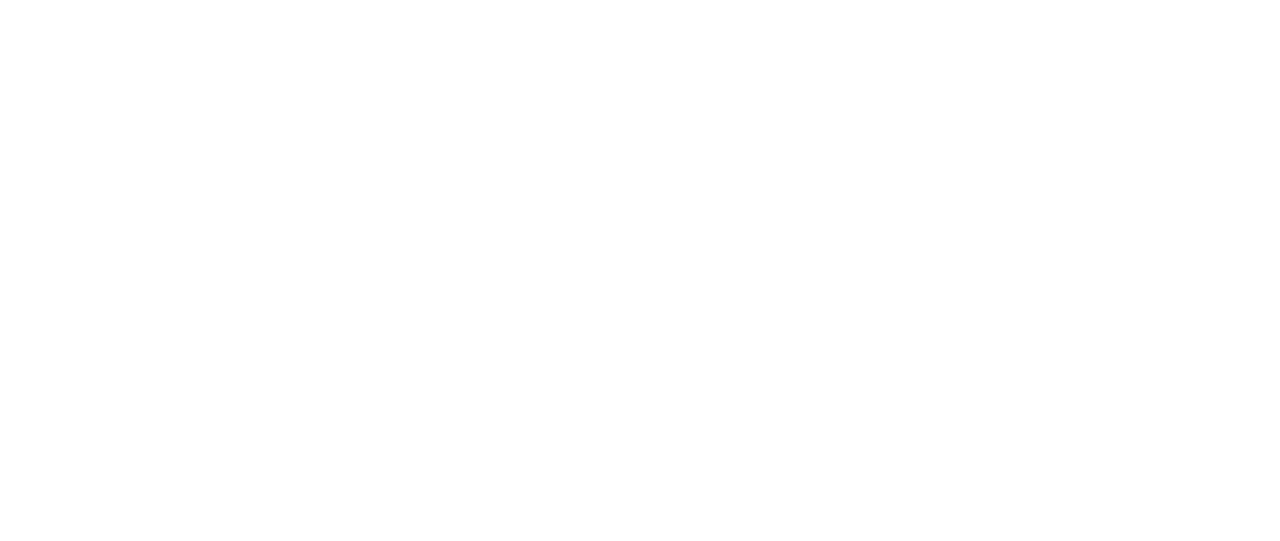
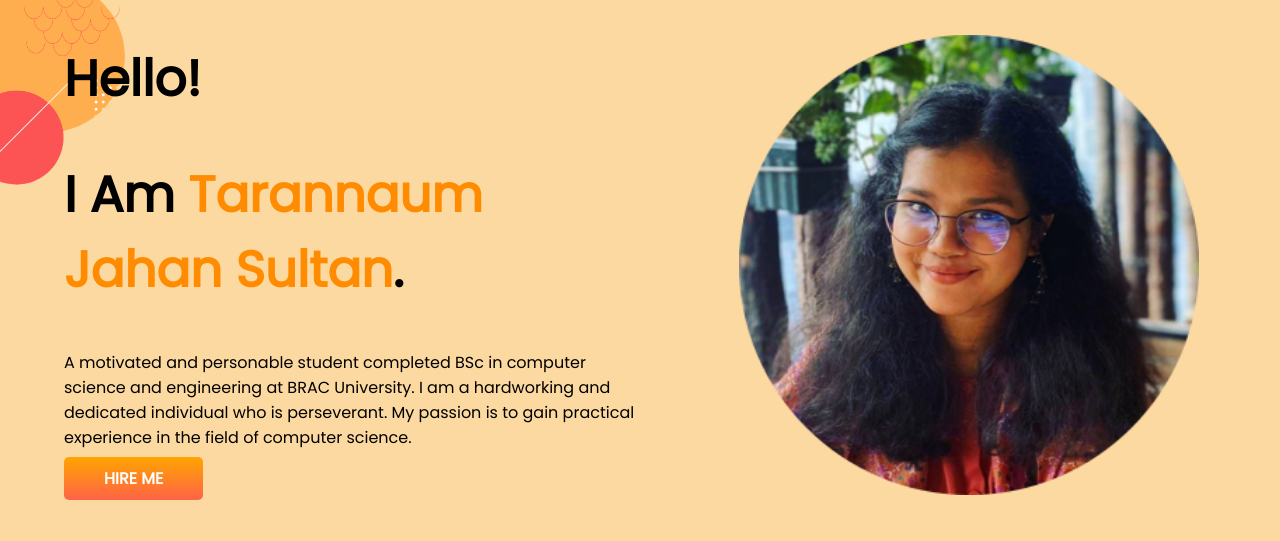
Before and after one commit to TarannaumSultan/portfolio_tarannaum, a plain HTML site: page index.html in a window 1280 px wide. Drawn offline with Linux system fonts and the light colour scheme.

Commit message:
top banner added

```diff
--- a/index.html
+++ b/index.html
@@ -6,11 +6,24 @@
     <meta http-equiv="X-UA-Compatible" content="IE=edge">
     <meta name="viewport" content="width=device-width, initial-scale=1.0">
     <title>Tarannaum Jahan Sultan Portfolio</title>
+    <link rel="preconnect" href="https://fonts.googleapis.com">
+    <link rel="preconnect" href="https://fonts.gstatic.com" crossorigin>
+    <link href="https://fonts.googleapis.com/css2?family=Poppins&display=swap" rel="stylesheet">
     <link rel="stylesheet" href="style.css">
 </head>
 
 <body>
-
+    <section class="top-banner">
+        <div class="half-width">
+            <h1>Hello!</h1>
+            <h1> I Am <span class=" orange-color">Tarannaum Jahan Sultan</span>.</h1>
+            <p>A motivated and personable student completed BSc in computer science and engineering at BRAC University. I am a hardworking and dedicated individual who is perseverant. My passion is to gain practical experience in the field of computer science.</p>
+            <a class='link-button' target="_blank" href=" https://www.linkedin.com/in/tarannaum/ ">HIRE ME</a>
+        </div>
+        <div class="half-width ">
+            <img src="images/ cv_tarannaum.png " alt=" ">
+        </div>
+    </section>
 </body>
 
 </html>
--- a/style.css
+++ b/style.css
@@ -0,0 +1,42 @@
+body {
+    font-family: 'Poppins', sans-serif;
+    background-color: rgb(252, 217, 160);
+    margin: 0px;
+}
+
+h1 {
+    font-size: 50px;
+}
+
+.orange-color {
+    color: rgb(255, 140, 0);
+}
+
+section {
+    display: flex;
+}
+
+.half-width {
+    width: 50%;
+    padding-left: 5%;
+}
+
+.half-width img {
+    width: 80%;
+    padding: 6%;
+}
+
+.link-button {
+    text-decoration: none;
+    background-image: linear-gradient(orange, tomato);
+    padding: 10px 40px;
+    color: white;
+    font-weight: 700;
+    border-radius: 5px;
+}
+
+.top-banner {
+    background-image: url(images/Brown\ Aesthetic\ Group\ Project\ Presentation\ \(1\).png);
+    background-repeat: no-repeat;
+    background-size: 85%;
+}
```
Also changed, not shown: images/ cv_tarannaum.png (added), images/Brown Aesthetic Group Project Presentation (1).png (added), images/dream-bg.png (added), images/exp-bg.png (added), images/my-bg.png (added), images/my-bg2.png (added), images/tarannaum.png (added), images/top-banner.png (added).
